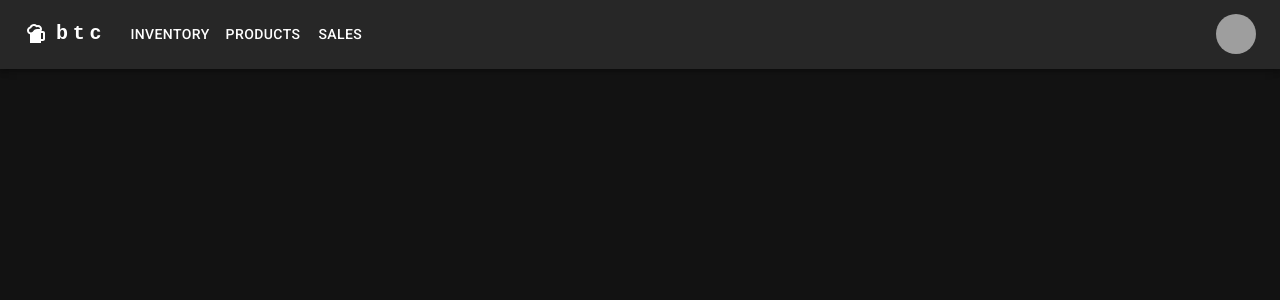
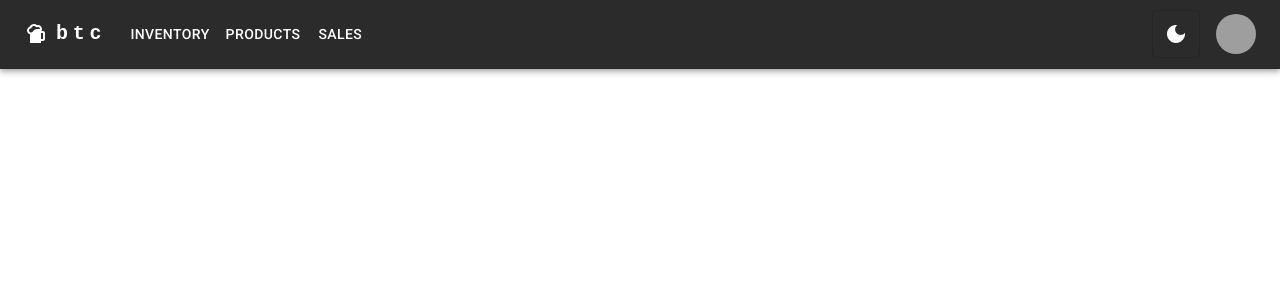
Before and after one commit to FelipeMalacarne/btc.web, a React (Create React App) app in the folder frontend/react-btcweb/: page /secure in a window 1280 px wide. Shown: the top 300 px of the page. Built offline with nearby package versions, Linux system fonts and the light colour scheme; sample sign-in values are in the browser's storage; grey boxes are pictures that could not be loaded.

Commit message:
React Change theme toggle on navbar

```diff
--- a/frontend/react-btcweb/src/App.tsx
+++ b/frontend/react-btcweb/src/App.tsx
@@ -1,28 +1,29 @@
 import {Navbar} from './layouts/NavbarAndFooter/Navbar';
 import {Footer} from './layouts/NavbarAndFooter/Footer';
-import {DarkTheme, Theme} from './Theme';
+import {darkTheme, lightTheme} from './Theme';
 import {Box, CssBaseline, ThemeProvider} from '@mui/material';
 import {Navigate, Outlet, Route, Router, RouterProvider, Routes} from 'react-router-dom';
 
 import {SignInPage} from "./layouts/SignInAndSignUp/SignInPage";
 import {SignUpPage} from "./layouts/SignInAndSignUp/SignUpPage";
-import React, {createContext} from "react";
+import React, {createContext, useState} from "react";
 import {InventoryPage} from "./layouts/InventoryPage/InventoryPage";
 import {SecureLayout} from "./layouts/SecureLayout";
 import {NotFoundPage} from "./layouts/NotFoundPage";
 
 export const App = () => {
 
+    const [themeMode, setThemeMode] = useState(lightTheme);
 
     return (
-        <ThemeProvider theme={DarkTheme}>
+        <ThemeProvider theme={themeMode}>
             <CssBaseline/>
             <Routes>
                 <Route path='*' element={<NotFoundPage/>}/>
                 <Route path='/signin' element={<SignInPage/>}/>
                 <Route path='/signup' element={<SignUpPage/>}/>
 
-                <Route path='/secure' element={<SecureLayout/>}>
+                <Route path='/secure' element={<SecureLayout themeMode={themeMode} setThemeMode={setThemeMode}/>}>
                     <Route path='/secure/inventory' element={<InventoryPage/>}/>
                 </Route>
 
--- a/frontend/react-btcweb/src/Theme.ts
+++ b/frontend/react-btcweb/src/Theme.ts
@@ -1,6 +1,6 @@
 import { createTheme } from "@mui/material"
 
-export const Theme = createTheme({
+export const lightTheme = createTheme({
   palette: {
     primary: {
       main: '#2C2B2B'
@@ -15,7 +15,7 @@ export const Theme = createTheme({
   }
 })
 
-export const DarkTheme = createTheme({
+export const darkTheme = createTheme({
   palette: {
     mode: 'dark',
     primary: {
--- a/frontend/react-btcweb/src/services/useAuth.ts
+++ b/frontend/react-btcweb/src/hooks/useAuth.ts
@@ -1,6 +1,6 @@
 import {useEffect, useState} from "react";
 import { useNavigate } from 'react-router-dom';
-import AuthService from "./AuthService";
+import AuthService from "../services/AuthService";
 import SigninRequestModel from "../models/auth/SigninRequestModel";
 
 interface User {
--- a/frontend/react-btcweb/src/layouts/NavbarAndFooter/Navbar.tsx
+++ b/frontend/react-btcweb/src/layouts/NavbarAndFooter/Navbar.tsx
@@ -1,19 +1,33 @@
 import React from "react";
-import { AppBar, Avatar, Box, Button, Container, IconButton, Menu, MenuItem, Stack, Toolbar, Tooltip, Typography } from "@mui/material"
+import {
+    AppBar,
+    Avatar,
+    Box,
+    Button,
+    Container,
+    IconButton,
+    Menu,
+    MenuItem,
+    Stack, ToggleButton,
+    Toolbar,
+    Tooltip,
+    Typography
+} from "@mui/material"
 import SportsBarIcon from '@mui/icons-material/SportsBar';
+import DarkModeIcon from '@mui/icons-material/DarkMode';
 import MenuIcon from '@mui/icons-material/Menu';
-import AuthService from "../../services/AuthService";
-import {useAuth} from "../../services/useAuth";
-import {Navigate} from "react-router-dom";
+import { useState } from "react";
+import {useAuth} from "../../hooks/useAuth";
+import {lightTheme, darkTheme} from "../../Theme";
 
 const pages = ['Inventory', 'Products', 'Sales'];
 const settings = ['Profile', 'Account', 'Dashboard', 'Logout'];
 
 
-export const Navbar = () => {
+export const Navbar: React.FC<{ themeMode: any,  setThemeMode: any } > = (props) => {
     const [anchorElNav, setAnchorElNav] = React.useState<null | HTMLElement>(null);
     const [anchorElUser, setAnchorElUser] = React.useState<null | HTMLElement>(null);
-  const { authState, logout } = useAuth();
+    const {authState, logout} = useAuth();
 
     const handleOpenNavMenu = (event: React.MouseEvent<HTMLElement>) => {
         setAnchorElNav(event.currentTarget);
@@ -34,11 +48,19 @@ export const Navbar = () => {
         }
     };
 
+    const handleTheme = () => {
+        if (props.themeMode === lightTheme) {
+            props.setThemeMode(darkTheme);
+        } else {
+            props.setThemeMode(lightTheme);
+        }
+    }
+
     return (
         <AppBar position="static">
             <Container maxWidth="xl">
                 <Toolbar disableGutters>
-          <SportsBarIcon sx={{ display: { xs: 'none', md: 'flex' }, mr: 1 }} />
+                    <SportsBarIcon sx={{display: {xs: 'none', md: 'flex'}, mr: 1}}/>
                     <Typography
                         variant="h6"
                         noWrap
@@ -46,7 +68,7 @@ export const Navbar = () => {
                         href="/"
                         sx={{
                             mr: 2,
-              display: { xs: 'none', md: 'flex' },
+                            display: {xs: 'none', md: 'flex'},
                             fontFamily: 'monospace',
                             fontWeight: 700,
                             letterSpacing: '.3rem',
@@ -57,7 +79,7 @@ export const Navbar = () => {
                         btc
                     </Typography>
 
-          <Box sx={{ flexGrow: 1, display: { xs: 'flex', md: 'none' } }}>
+                    <Box sx={{flexGrow: 1, display: {xs: 'flex', md: 'none'}}}>
                         <IconButton
                             size="large"
                             aria-label="account of current user"
@@ -66,7 +88,7 @@ export const Navbar = () => {
                             onClick={handleOpenNavMenu}
                             color="inherit"
                         >
-              <MenuIcon />
+                            <MenuIcon/>
                         </IconButton>
                         <Menu
                             id="menu-appbar"
@@ -83,7 +105,7 @@ export const Navbar = () => {
                             open={Boolean(anchorElNav)}
                             onClose={handleCloseNavMenu}
                             sx={{
-                display: { xs: 'block', md: 'none' },
+                                display: {xs: 'block', md: 'none'},
                             }}
                         >
                             {pages.map((page) => (
@@ -93,7 +115,7 @@ export const Navbar = () => {
                             ))}
                         </Menu>
                     </Box>
-          <SportsBarIcon sx={{ display: { xs: 'flex', md: 'none' }, mr: 1 }} />
+                    <SportsBarIcon sx={{display: {xs: 'flex', md: 'none'}, mr: 1}}/>
                     <Typography
                         variant="h5"
                         noWrap
@@ -101,7 +123,7 @@ export const Navbar = () => {
                         href=""
                         sx={{
                             mr: 2,
-              display: { xs: 'flex', md: 'none' },
+                            display: {xs: 'flex', md: 'none'},
                             flexGrow: 1,
                             fontFamily: 'monospace',
                             fontWeight: 700,
@@ -112,26 +134,30 @@ export const Navbar = () => {
                     >
                         btc
                     </Typography>
-          <Box sx={{ flexGrow: 1, display: { xs: 'none', md: 'flex' } }}>
+                    <Box sx={{flexGrow: 1, display: {xs: 'none', md: 'flex'}}}>
                         {pages.map((page) => (
                             <Button
                                 key={page}
                                 onClick={handleCloseNavMenu}
-                sx={{ my: 2, color: 'white', display: 'block' }}
+                                sx={{my: 2, color: 'white', display: 'block'}}
                             >
                                 {page}
                             </Button>
                         ))}
                     </Box>
 
-          <Box sx={{ flexGrow: 0 }}>
+                    <Box sx={{flexGrow: 0}}>
+                        {/*Toggle darkTheme*/}
+                        <ToggleButton value={props.themeMode} onChange={handleTheme} sx={{marginX: 2}}>
+                            <DarkModeIcon sx={{color: 'white'}}/>
+                        </ToggleButton>
                         <Tooltip title="Open settings">
-              <IconButton onClick={handleOpenUserMenu} sx={{ p: 0 }}>
-                <Avatar alt={authState.user?.username} src="/static/images/avatar/2.jpg" />
+                            <IconButton onClick={handleOpenUserMenu} sx={{p: 0}} color={"inherit"}>
+                                <Avatar alt={authState.user?.username} src="/static/images/avatar/2.jpg"/>
                             </IconButton>
                         </Tooltip>
                         <Menu
-              sx={{ mt: '45px' }}
+                            sx={{mt: '45px'}}
                             id="menu-appbar"
                             anchorEl={anchorElUser}
                             anchorOrigin={{
--- a/frontend/react-btcweb/src/layouts/SecureLayout.tsx
+++ b/frontend/react-btcweb/src/layouts/SecureLayout.tsx
@@ -2,16 +2,16 @@ import React from "react";
 import {Navbar} from "./NavbarAndFooter/Navbar";
 import {Navigate, Outlet} from "react-router-dom";
 import {Footer} from "./NavbarAndFooter/Footer";
-import {useAuth} from "../services/useAuth";
+import {useAuth} from "../hooks/useAuth";
 
-export const SecureLayout = () => {
+export const SecureLayout: React.FC<{ themeMode: any, setThemeMode: any}> = (props) => {
     const { authState } = useAuth();
     if(!authState.isLoading && !authState.isAuthenticated){
         return <Navigate to="/signin" />
     }
     return (
         <div>
-            <Navbar/>
+            <Navbar themeMode={props.themeMode} setThemeMode={props.setThemeMode}/>
                 <Outlet/>
             <Footer/>
         </div>
--- a/frontend/react-btcweb/src/layouts/SignInAndSignUp/SignInPage.tsx
+++ b/frontend/react-btcweb/src/layouts/SignInAndSignUp/SignInPage.tsx
@@ -11,12 +11,11 @@ import LockOutlinedIcon from '@mui/icons-material/LockOutlined';
 import Typography from '@mui/material/Typography';
 import Container from '@mui/material/Container';
 import {ThemeProvider, FormControl} from '@mui/material';
-import {DarkTheme, Theme} from '../../Theme';
 import {useState} from 'react';
 import * as Yup from 'yup';
 import SigninRequestModel from "../../models/auth/SigninRequestModel";
 import {Navigate} from "react-router-dom";
-import {useAuth} from "../../services/useAuth";
+import {useAuth} from "../../hooks/useAuth";
 
 function Copyright(props: any) {
     return (
@@ -69,7 +68,6 @@ export const SignInPage = () => {
     // }
 
     return (
-        <ThemeProvider theme={DarkTheme}>
             <Container component="main" maxWidth="xs">
                 <CssBaseline/>
                 <Box
@@ -149,6 +147,5 @@ export const SignInPage = () => {
 
                 <Copyright sx={{mt: 8, mb: 4}}/>
             </Container>
-        </ThemeProvider>
     );
 }
```
Also changed, not shown: frontend/react-btcweb/src/layouts/SignInAndSignUp/SignUpPage.tsx (+1 -6 lines). Lines whose indentation alone changed are shown as unchanged.
